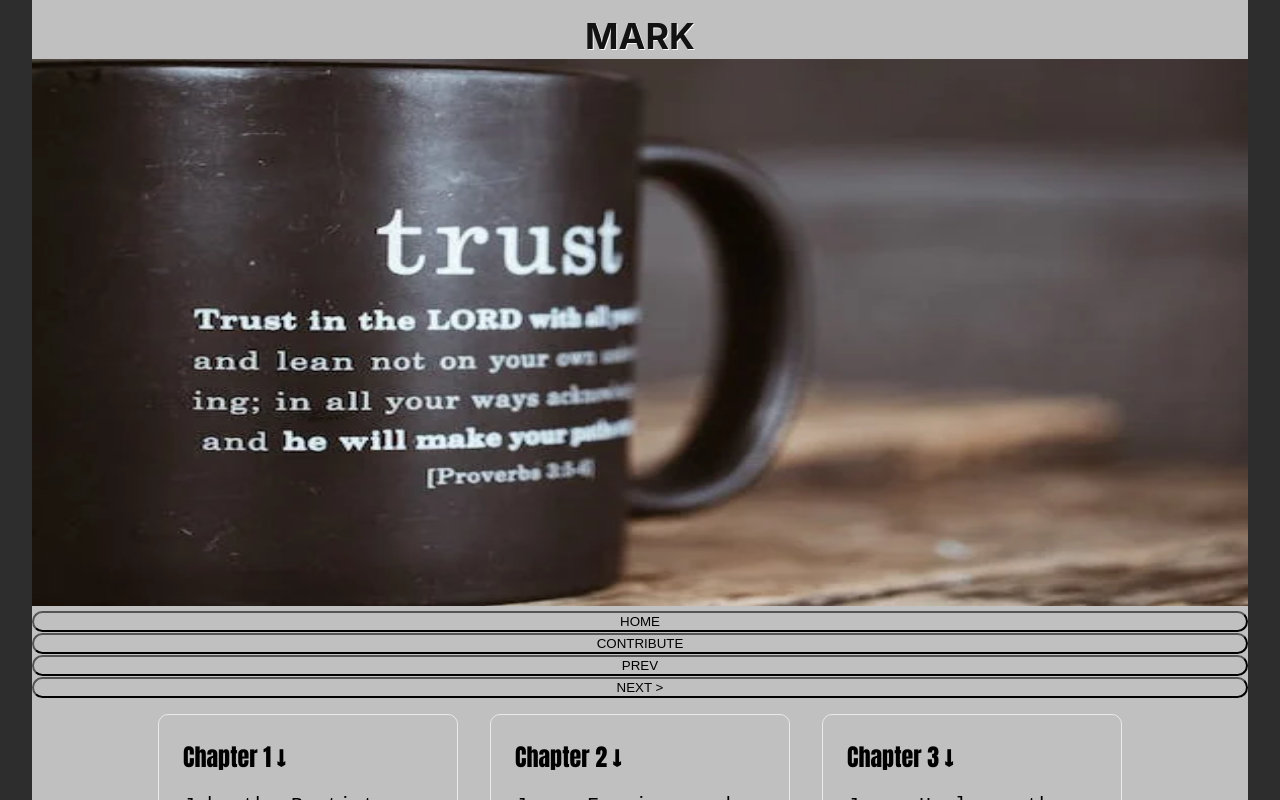
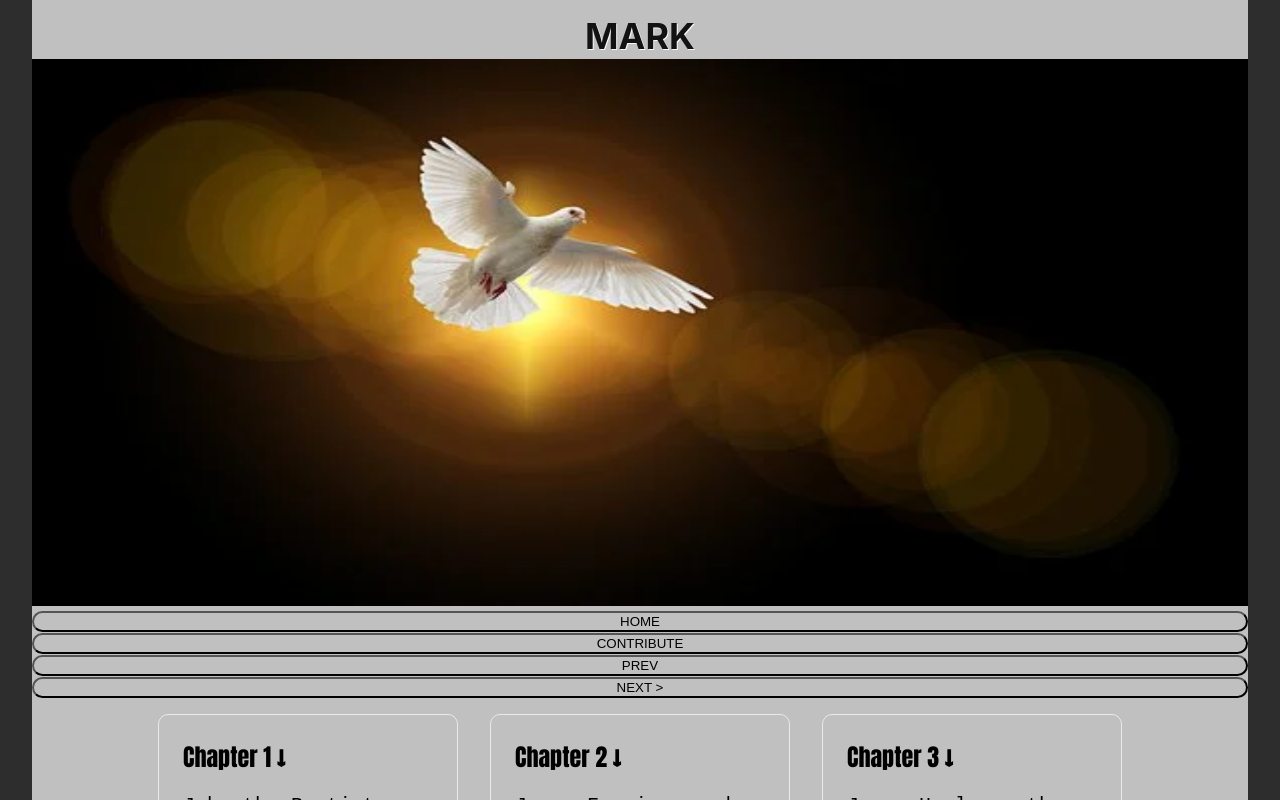
Before and after one commit to jnutt367/mark, a Next.js app: page / in a window 1280 px wide. Shown: the top 800 px of the page. Built offline with nearby package versions, Linux system fonts and the light colour scheme.

Commit message:
Update index.js
faith-4664706__340.webp

```diff
--- a/pages/index.js
+++ b/pages/index.js
@@ -21,7 +21,7 @@ export default function Home() {
         </h1>
       <div className={styles.hero}>
        <Image
-                                src="/trust.webp"
+                                src="/faith-4664706__340.webp"
                                 alt="Jesus"
                                 height={900}
                                 width={2000}
```
